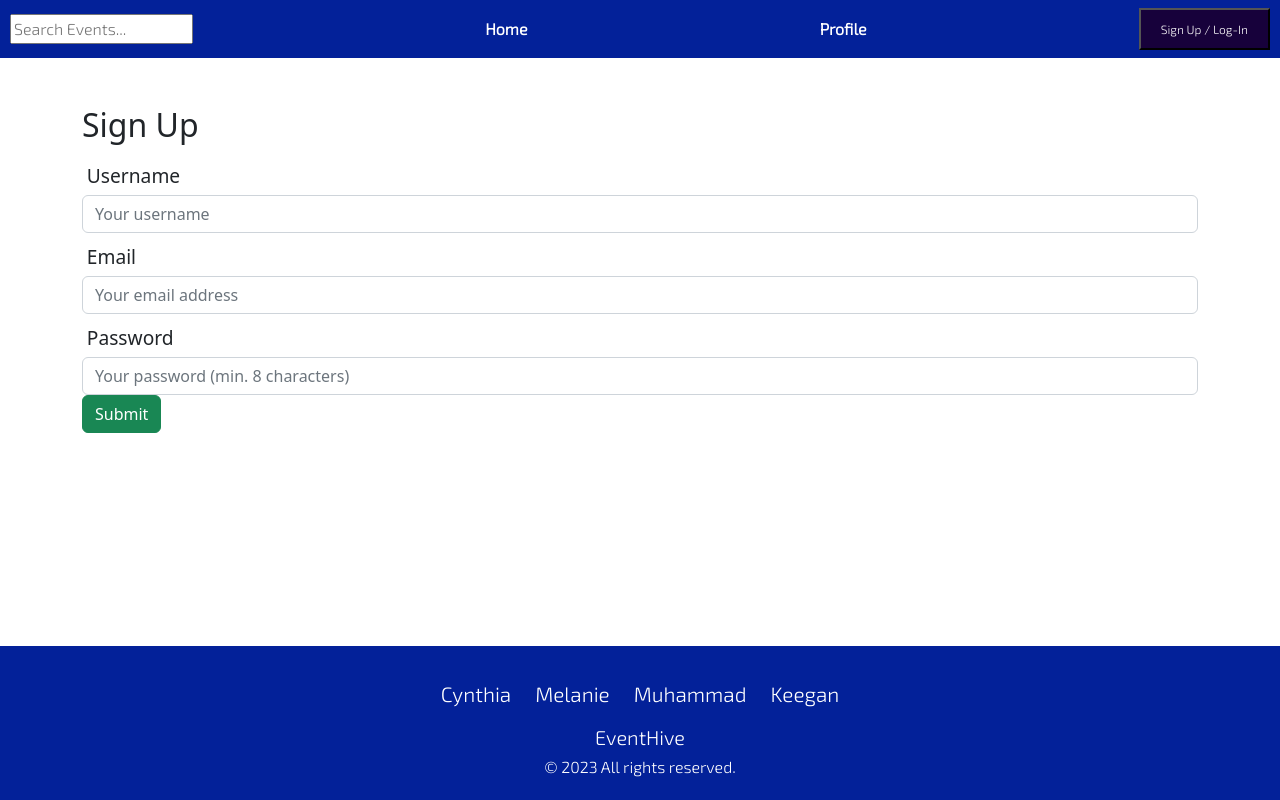
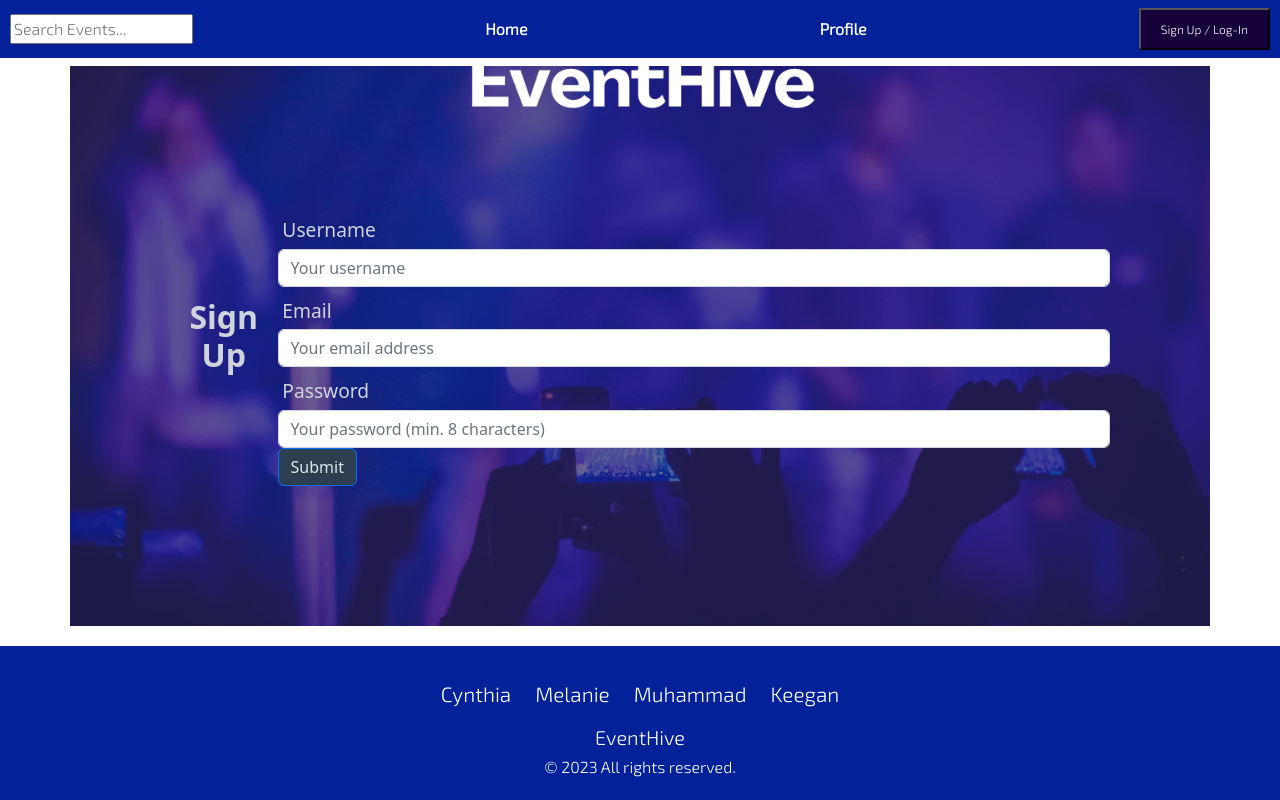
Before and after one commit to Keegan-Omel/Event-Hive, a React (Create React App) app in the folder client/: page /signup in a window 1280 px wide. Built offline with nearby package versions, Linux system fonts and the light colour scheme; a web font is replaced by a local one.

Commit message:
added some css for signup page

```diff
--- /dev/null
+++ b/client/src/assets/css/SignUp.css
@@ -0,0 +1,61 @@
+/* Signup.css */
+
+.Container {
+    padding: 100px;
+    display: flex;
+    justify-content: center;
+    align-items: center;
+    min-height: 70vh;
+      background-repeat: no-repeat;
+    background-image: url('../images/signup.png');
+    background-position: center;
+    background-size: cover;
+    color: #ced4da;
+}
+
+.FormContainer {
+    width: 400px;
+    padding: 20px;
+    border: 1px solid #ccc;
+    border-radius: 8px;
+    background-color: #f8f9fa;
+}
+
+h2 {
+    margin-bottom: 20px;
+    text-align: center;
+    color: #ced4da;
+}
+
+.FormGroup {
+    margin-bottom: 20px;
+}
+
+.FormLabel {
+    font-weight: bold;
+}
+
+.FormControl {
+    width: 100%;
+    padding: 10px;
+    border: 1px solid #ced4da;
+    border-radius: 4px;
+    transition: border-color 0.15s ease-in-out, box-shadow 0.15s ease-in-out;
+}
+
+.FormControl.is-invalid {
+    border-color: #dc3545;
+}
+
+.FormFeedback {
+    color: #dc3545;
+}
+
+.Button {
+    width: 100%;
+}
+
+.Alert {
+    margin-top: 20px;
+
+}
--- a/client/src/components/Signup.jsx
+++ b/client/src/components/Signup.jsx
@@ -4,6 +4,7 @@ import { useMutation } from '@apollo/client';
 import { CREATE_USER } from '../utils/mutations';
 import Auth from '../utils/auth';
 import 'bootstrap/dist/css/bootstrap.min.css';
+import '../assets/css/SignUp.css';
 
 const Signup = () => {
   const [userFormData, setUserFormData] = useState({
@@ -80,8 +81,8 @@ const Signup = () => {
   };
 
   return (
-    <Container className="mt-5">
-      <h2>Sign Up</h2>
+    <Container className="Container mt-2"> {/* Replace "mt-5" with your desired margin */}
+  <h2 className="FormLabel">Sign Up</h2>
       <Form noValidate validated={false} onSubmit={handleFormSubmit}>
         <Form.Group controlId="username">
           <Form.Label>Username</Form.Label>
@@ -136,7 +137,7 @@ const Signup = () => {
         <Button
           disabled={submitting}
           type="submit"
-          variant="success"
+          variant="primary"
         >
           {submitting ? 'Signing up...' : 'Submit'}
         </Button>
```
Also changed, not shown: client/src/assets/images/signup.png (added).
